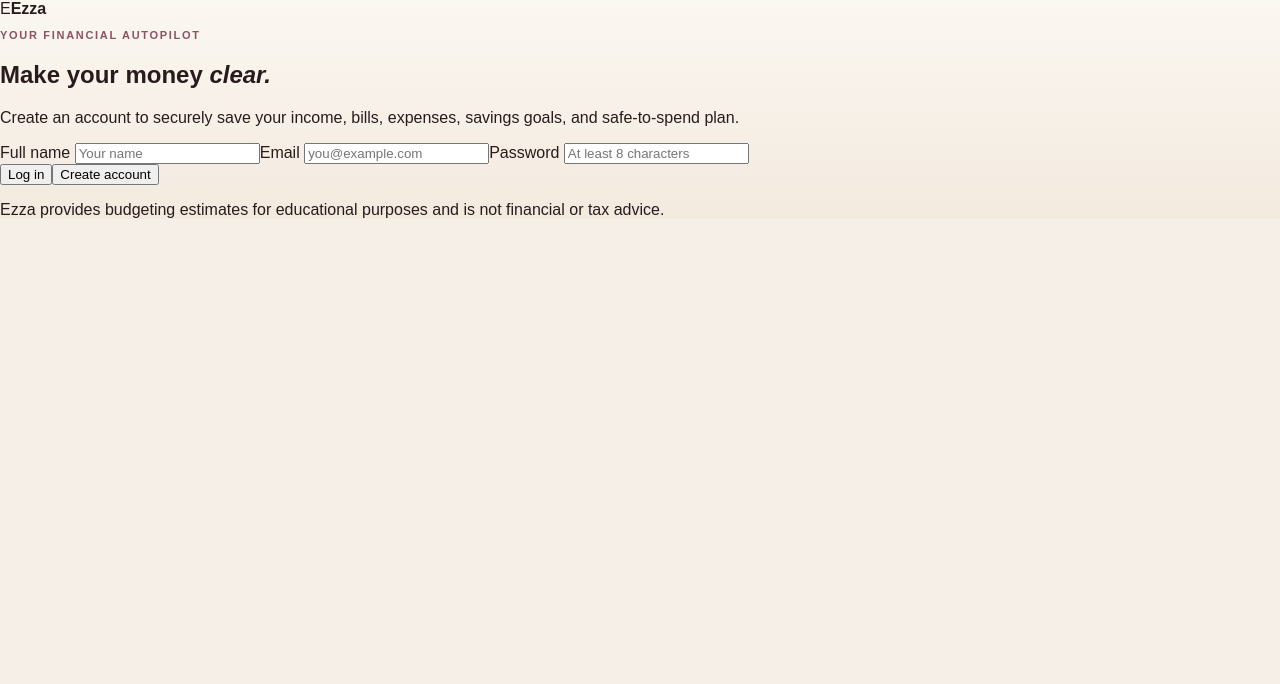
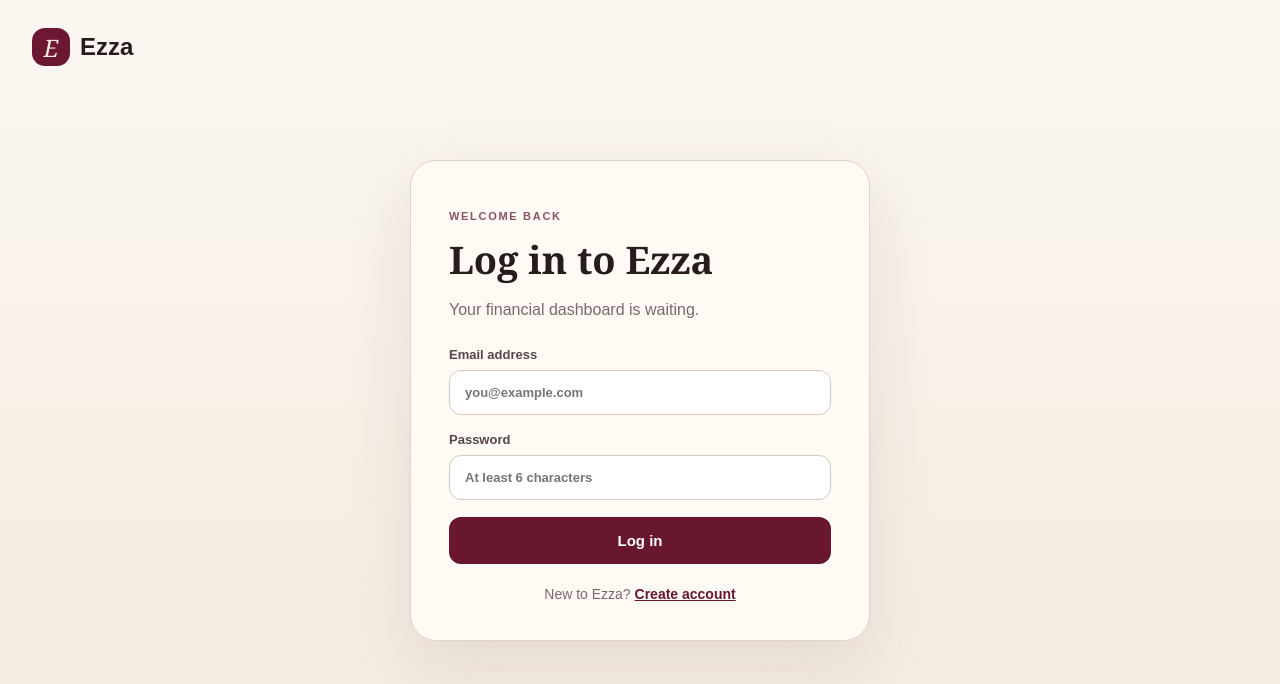
Before and after one commit to herim22-lgtm/ezza, a Next.js app: page /login in a window 1280 px wide. Shown: the top 684 px of the page. Built offline with nearby package versions, Linux system fonts and the light colour scheme.

Commit message:
Add Supabase account authentication

```diff
--- a/app/login/page.tsx
+++ b/app/login/page.tsx
@@ -1,27 +1,5 @@
-import { login, signup } from './actions'
+import AuthForm from '../auth-form';
 
-export default async function LoginPage({ searchParams }: { searchParams: Promise<{ error?: string; message?: string }> }) {
-  const params = await searchParams
-  return (
-    <main className="auth-shell">
-      <section className="auth-card">
-        <div className="auth-brand"><span className="logo-mark">E</span><strong>Ezza</strong></div>
-        <p className="eyebrow">YOUR FINANCIAL AUTOPILOT</p>
-        <h1>Make your money <em>clear.</em></h1>
-        <p className="auth-copy">Create an account to securely save your income, bills, expenses, savings goals, and safe-to-spend plan.</p>
-        {params.error && <p className="auth-alert error">{params.error}</p>}
-        {params.message && <p className="auth-alert">{params.message}</p>}
-        <form className="auth-form">
-          <label>Full name <input name="fullName" type="text" placeholder="Your name" /></label>
-          <label>Email <input name="email" type="email" placeholder="you@example.com" required /></label>
-          <label>Password <input name="password" type="password" placeholder="At least 8 characters" minLength={8} required /></label>
-          <div className="auth-actions">
-            <button className="primary-btn" formAction={login}>Log in</button>
-            <button className="secondary-btn" formAction={signup}>Create account</button>
-          </div>
-        </form>
-        <p className="fine-print">Ezza provides budgeting estimates for educational purposes and is not financial or tax advice.</p>
-      </section>
-    </main>
-  )
+export default function LoginPage() {
+  return <AuthForm mode="login" />;
 }
```
